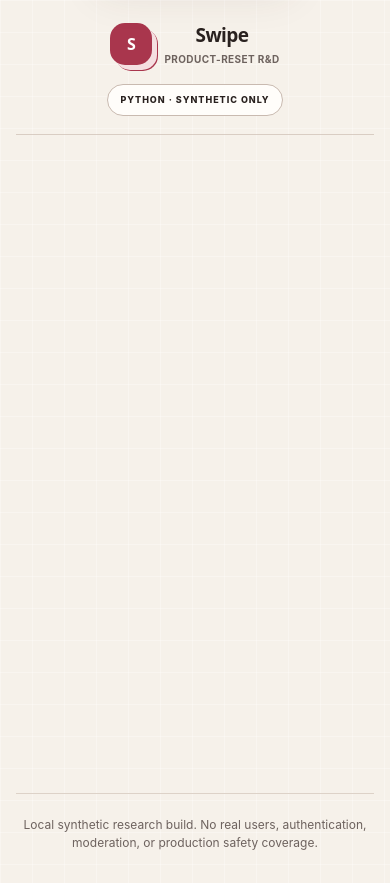
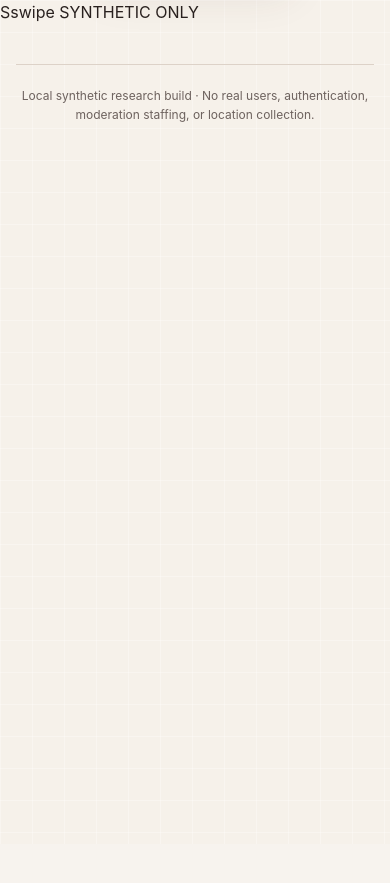
Before and after one commit to PeterJFrancoIII/swipe-dating-web, a FastAPI app: template src/swipe_dating/web/templates/base.html in a window 390 px wide. After the commit the page ends 122 px from the top, so only its background shows below. Run offline with FastAPI, Linux system fonts and the light colour scheme; the template is opened without the code that fills it, so the values that code supplies are empty.

Commit message:
Simplify app shell to two-tab mobile experience

```diff
--- a/src/swipe_dating/web/templates/base.html
+++ b/src/swipe_dating/web/templates/base.html
@@ -2,39 +2,43 @@
 <html lang="en">
   <head>
     <meta charset="utf-8">
-    <meta name="viewport" content="width=device-width, initial-scale=1">
-    <meta name="theme-color" content="#f6f1ea">
-    <title>{% block title %}Swipe R&D{% endblock %}</title>
+    <meta name="viewport" content="width=device-width, initial-scale=1, viewport-fit=cover">
+    <meta name="theme-color" content="#0d0d0f">
+    <title>{% block title %}Swipe{% endblock %}</title>
     <link rel="stylesheet" href="{{ url_for('static', path='/app.css') }}">
+    <script src="{{ url_for('static', path='/app.js') }}" defer></script>
   </head>
-  <body>
+  <body class="{% block body_class %}{% endblock %}">
     <a class="skip-link" href="#main-content">Skip to main content</a>
-    <div class="ambient ambient-one" aria-hidden="true"></div>
-    <div class="ambient ambient-two" aria-hidden="true"></div>
-    <header class="app-header">
-      <a class="brand" href="{{ '/discover' if session.adult_accepted else '/' }}">
-        <span class="brand-mark" aria-hidden="true">S</span>
-        <span>
-          <strong>Swipe</strong>
-          <small>Product-reset R&D</small>
-        </span>
-      </a>
-      <span class="synthetic-badge">PYTHON · SYNTHETIC ONLY</span>
+
+    <header class="topbar">
+      {% block topbar %}
+        <a class="wordmark" href="{{ '/discover' if session.adult_accepted else '/' }}" aria-label="Swipe home">
+          <span class="wordmark-mark" aria-hidden="true">S</span><span>swipe</span>
+        </a>
+        <span class="research-chip">SYNTHETIC ONLY</span>
+      {% endblock %}
     </header>
 
-    {% if session.adult_accepted %}
-      <nav class="app-nav" aria-label="Primary navigation">
-        <a href="/discover" class="{{ 'active' if current_path == '/discover' else '' }}"{% if current_path == '/discover' %} aria-current="page"{% endif %}>Swipe</a>
-        <a href="/matches" class="{{ 'active' if current_path == '/matches' else '' }}"{% if current_path == '/matches' %} aria-current="page"{% endif %}>Matches</a>
+    <main id="main-content" class="app-main" tabindex="-1">
+      {% if error %}<div class="toast toast-error" role="alert">{{ error }}</div>{% endif %}
+      {% if notice %}<div class="toast toast-success" role="status">{{ notice }}</div>{% endif %}
+      {% block content %}{% endblock %}
+    </main>
+
+    {% if session.adult_accepted and not current_path.startswith('/community') and current_path not in ['/profile', '/filters'] and not (current_path.startswith('/matches/') and current_path != '/matches/') %}
+      <nav class="bottom-nav" aria-label="Primary navigation">
+        <a href="/discover" class="{{ 'active' if current_path == '/discover' else '' }}"{% if current_path == '/discover' %} aria-current="page"{% endif %}>
+          <span class="nav-icon" aria-hidden="true">♡</span><span>Swipe</span>
+        </a>
+        <a href="/matches" class="{{ 'active' if current_path == '/matches' else '' }}"{% if current_path == '/matches' %} aria-current="page"{% endif %}>
+          <span class="nav-icon" aria-hidden="true">◉</span><span>Matches</span>
+        </a>
       </nav>
     {% endif %}
 
-    <main id="main-content" class="page-shell" tabindex="-1">
-      {% block content %}{% endblock %}
-    </main>
-
-    <footer>
-      Local synthetic research build. No real users, authentication, moderation, or production safety coverage.
+    <footer class="research-footer">
+      Local synthetic research build · No real users, authentication, moderation staffing, or location collection.
     </footer>
   </body>
 </html>
```
